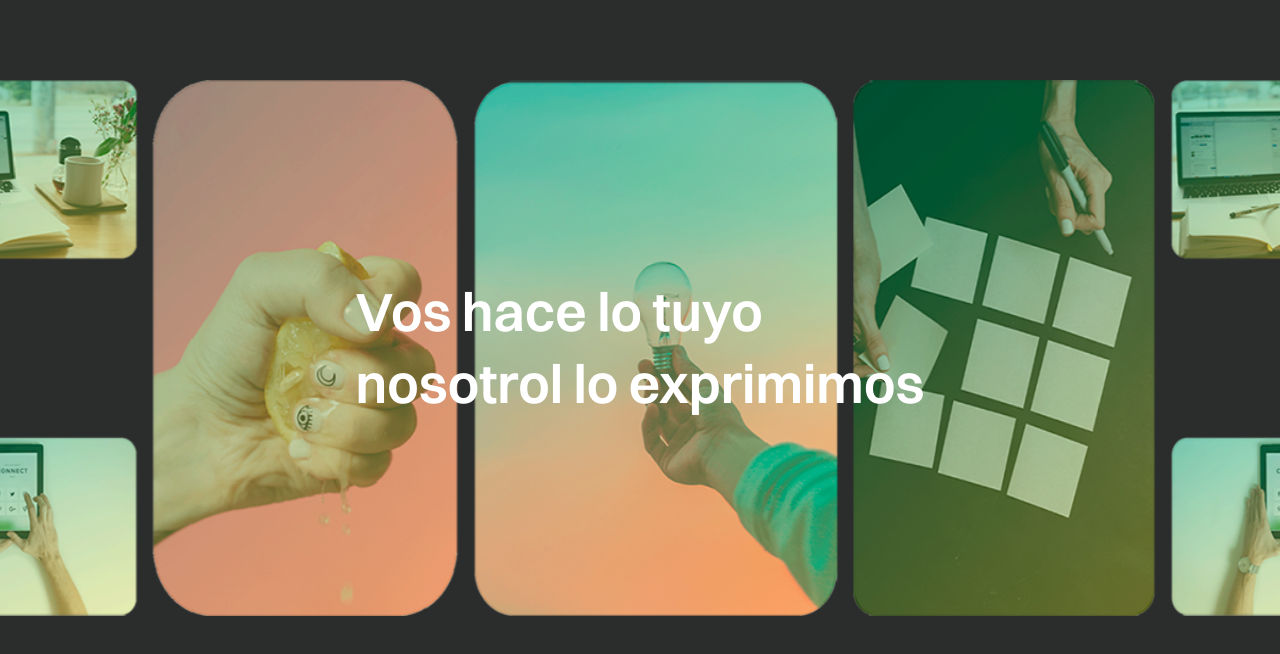
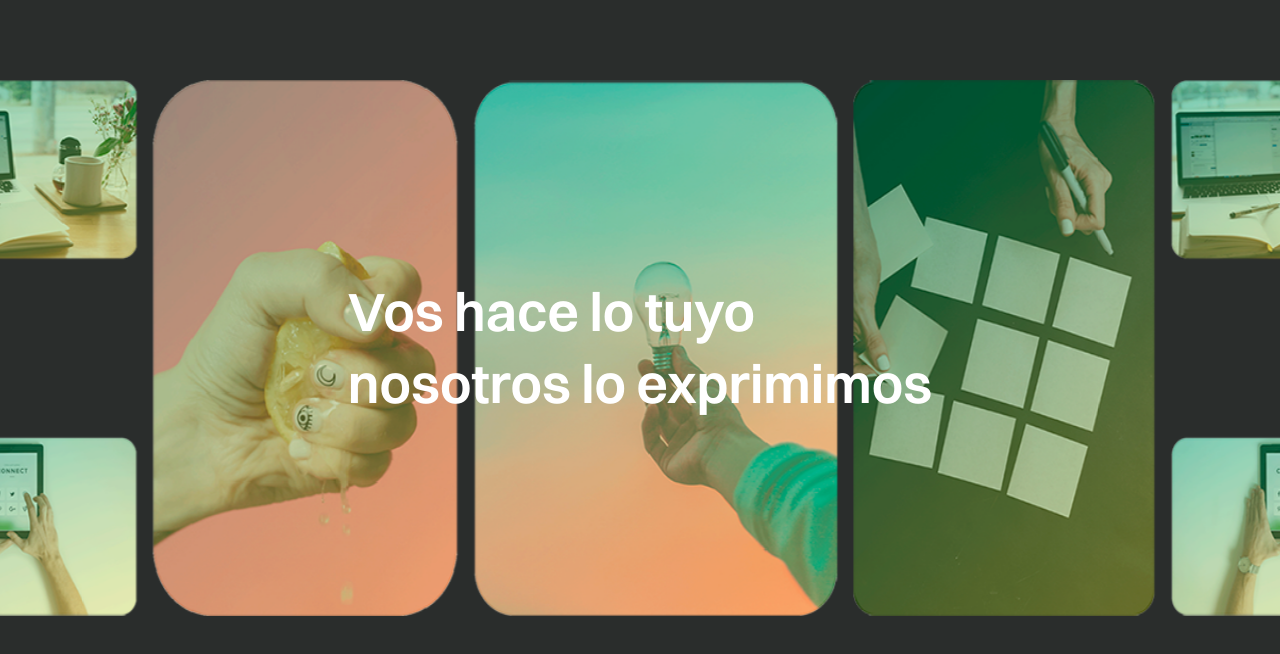
Before and after one commit to emmalombar/JUGO, a plain HTML site: page index.html in a window 1280 px wide. Shown: the part 132-786 px from the top of the page. Drawn offline with Linux system fonts and the light colour scheme.

Commit message:
Update index.html

```diff
--- a/index.html
+++ b/index.html
@@ -43,7 +43,7 @@
       <nav class="texto">
         <h1>
           Vos hace lo tuyo <br />
-          nosotrol lo exprimimos
+          nosotros lo exprimimos
         </h1>
       </nav>
     </nav>
```
